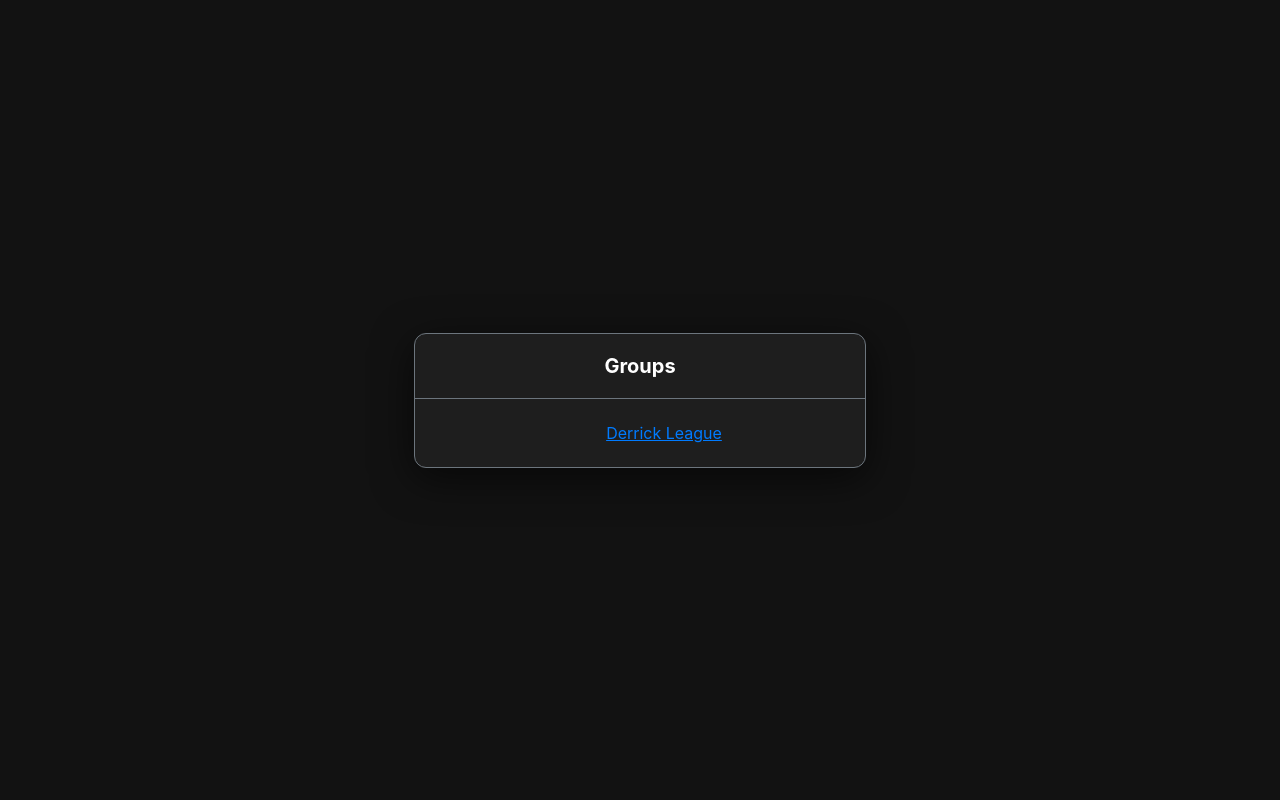
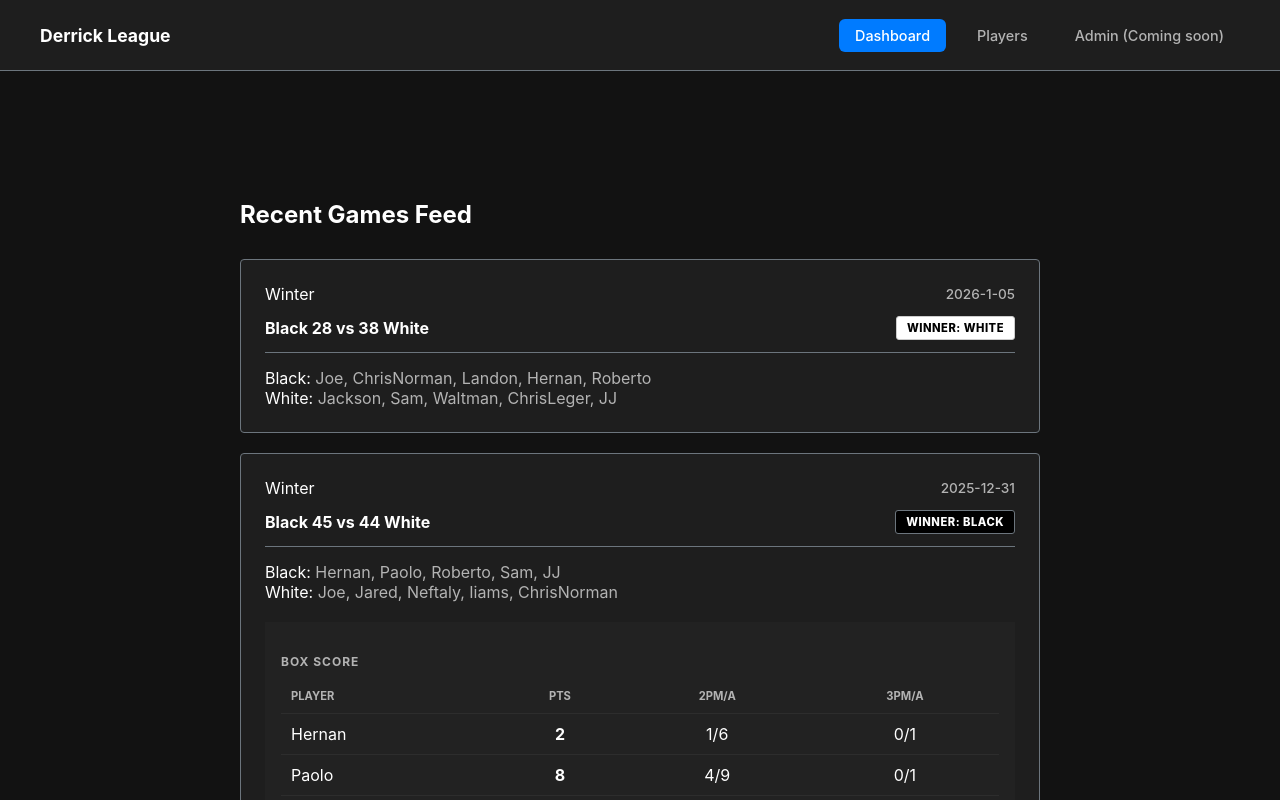
Before and after one commit to JacksonNace/DerrickBasketball, a React app in the folder frontend/: page / in a window 1280 px wide. Shown: the top 800 px of the page. Built offline with nearby package versions, Linux system fonts and the light colour scheme; the HTML template or start-up script is replaced by a standard one.

Commit message:
removed the weird groups page from where it was I had to click into groups, now it just starts from the derrick dashboard.

```diff
--- a/frontend/src/App.tsx
+++ b/frontend/src/App.tsx
@@ -1,34 +1,24 @@
-
-import { BrowserRouter as Router, Routes, Route } from 'react-router-dom';
-import Groups from './components/Groups';
+import { BrowserRouter as Router, Routes, Route, Navigate } from 'react-router-dom';
 import Nav from './components/Nav';
 import Derrick from './pages/Derrick';
-import Admin from './pages/Admin'
-import Players from './pages/Players'
+import Admin from './pages/Admin';
+import Players from './pages/Players';
 
 export default function App() {
   return (
     <Router>
-      <Routes>
-        <Route path="/" element={<Groups />} />
-
-        <Route
-          path="/group/:groupId/*"
-          element={
       <div className="group-layout-container">
         <Nav />
         <main className="group-main-content">
           <Routes>
             <Route path="/" element={<Derrick />} />
             <Route path="/players" element={<Players/>} />
+            <Route path="/admin" element={<Admin/>} />
             <Route path="/predict" element={<div>Coming soon!</div>} />
-                  <Route path="/managethosescores" element={<Admin/>} />
+            <Route path="/group/:groupId/*" element={<Navigate to="/" replace />} />
           </Routes>
         </main>
       </div>
-          }
-        />
-      </Routes>
     </Router>
   );
 }
--- a/frontend/src/components/Groups.tsx
+++ b/frontend/src/components/Groups.tsx
@@ -1,6 +1,6 @@
 // src/Groups.tsx
 import { Link } from 'react-router-dom';
-import { groupsData } from '../data/groups'; // Import your data
+import { groupsData } from '../data/groups';
 import '../styles/App.css';
 
 const Groups = () => {
@@ -13,7 +13,6 @@ const Groups = () => {
             <Link to={`/group/${group.id}`} className="GroupButton">
               {group.name}
             </Link>
-            {/* Divider logic */}
             {index !== groupsData.length - 1 && <hr className="HorizontalDivider" />}
           </div>
         ))}
--- a/frontend/src/components/Nav.tsx
+++ b/frontend/src/components/Nav.tsx
@@ -1,27 +1,39 @@
-// src/components/Nav/Nav.tsx
-import { Link, useParams, useLocation } from 'react-router-dom';
+import { Link, useLocation } from 'react-router-dom';
 import { groupsData } from '../data/groups';
 import '../styles/Nav.css';
 
 const Nav = () => {
-  const { groupId } = useParams<{ groupId: string }>();
   const location = useLocation();
-  const currentGroup = groupsData.find(g => g.id === groupId);
 
-  const isActive = (path: string) => location.pathname.endsWith(path) ? 'active' : '';
+  const currentGroup = groupsData.find(g => g.id === 'derrick-league');
+
+  const isActive = (path: string) => {
+    if (path === '/' && location.pathname === '/') return 'active';
+    return location.pathname.includes(path) && path !== '/' ? 'active' : '';
+  };
 
   return (
     <header className="top-nav">
       <div className="nav-left">
-        <Link to="/" className="back-btn">← Groups</Link>
-        <h1 className="nav-title">{currentGroup?.name}</h1>
+        <h1 className="nav-title">{currentGroup?.name || "Derrick League"}</h1>
       </div>
 
       <ul className="nav-links">
-        <li><Link to={`/group/${groupId}`} className={isActive(groupId || '')}>Dashboard</Link></li>
-        <li><Link to={`/group/${groupId}/players`} className={isActive('players')}>Players</Link></li>
-        {/* <li><Link to={`/group/${groupId}/predict`} className={isActive('predict')}>ML Predictor (Coming soon)</Link></li> */}
-        <li><Link to={`/group/${groupId}/managethosescores`} className={isActive('managethosescores')}>Admin (Coming soon)</Link></li>
+        <li>
+          <Link to="/" className={isActive('/')}>
+            Dashboard
+          </Link>
+        </li>
+        <li>
+          <Link to="/players" className={isActive('/players')}>
+            Players
+          </Link>
+        </li>
+        <li>
+          <Link to="/admin" className={isActive('/admin')}>
+            Admin (Coming soon)
+          </Link>
+        </li>
       </ul>
     </header>
   );
--- a/frontend/src/data/groups.ts
+++ b/frontend/src/data/groups.ts
@@ -5,4 +5,5 @@ export interface Group {
 
 export const groupsData: Group[] = [
   { id: 'derrick', name: 'Derrick League' },
+  { id: 'john', name: 'League'},
 ];
--- a/frontend/src/pages/Players.tsx
+++ b/frontend/src/pages/Players.tsx
@@ -9,11 +9,8 @@ const Players = () => {
   const { groupId } = useParams();
   const [searchTerm, setSearchTerm] = useState('');
   const [expandedPlayer, setExpandedPlayer] = useState<string | null>(null);
-
-  // New state for the season filter, defaulting to 'all'
   const [seasonFilter, setSeasonFilter] = useState<'all' | 'winter' | 'summer'>('all');
 
-  // 1. Determine which games/players to use based on the Filter
   let displayGames;
   let displayPlayers;
 
@@ -29,10 +26,7 @@ const Players = () => {
     displayPlayers = Array.from(new Set([...winterPlayers, ...summerPlayers]));
   }
 
-  // 2. Calculate Stats based on the filtered selection
   const currentStats = calculateAllPlayerStats(displayGames, displayPlayers);
-
-  // 3. Global History (Always includes everything for the dropdown)
   const allHistoricalGames = [
     ...[...winterGames].reverse().map(g => ({ ...g, season: 'Winter' })),
     ...[...summerGames].reverse().map(g => ({ ...g, season: 'Summer' }))
```
Lines whose indentation alone changed are shown as unchanged.
